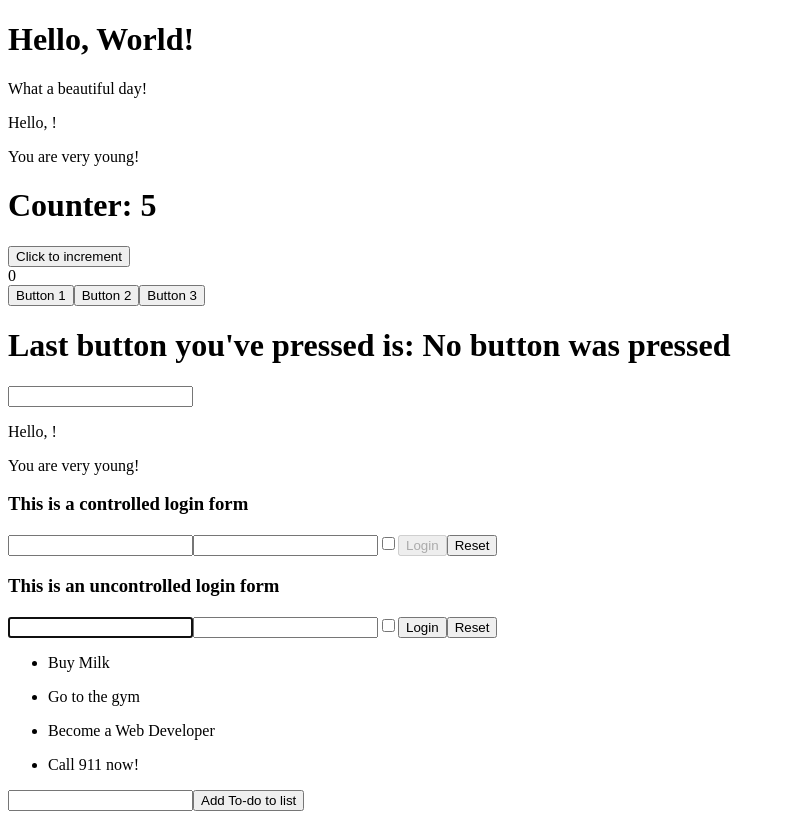
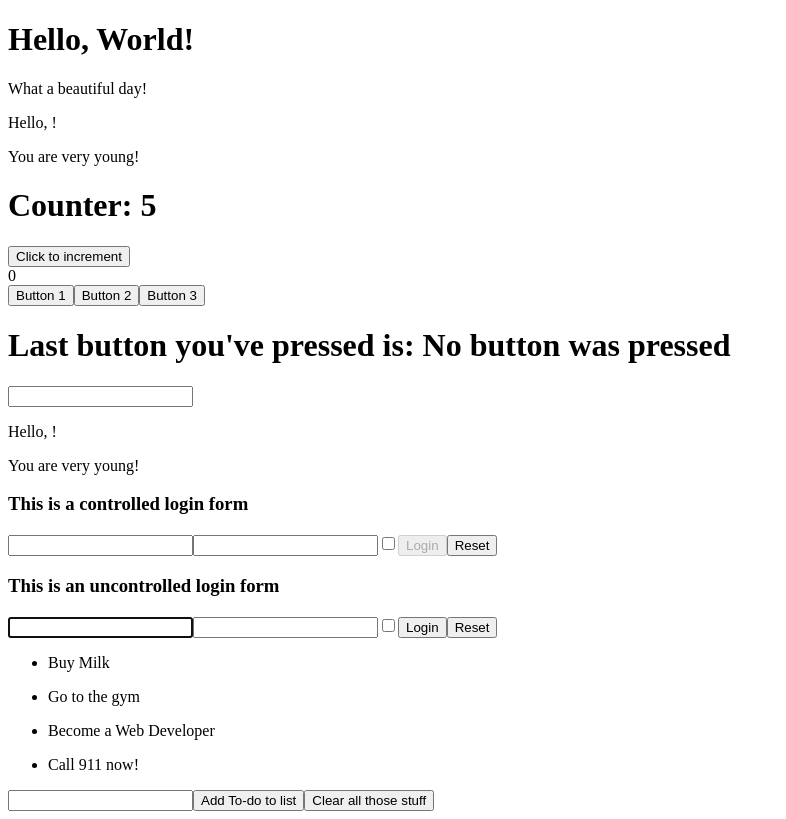
Before and after one commit to pincopops/react-exercises, a React (Create React App) app: page / in a window 1280 px wide. Shown: the whole page, without its empty margins (0-786 px from the left). Built offline with nearby package versions, Linux system fonts and the light colour scheme.

Commit message:
Completamento lists-05.

```diff
--- a/src/TodoList.js
+++ b/src/TodoList.js
@@ -4,22 +4,22 @@ import React from "react";
 
 export class Todolist extends React.Component {
 
-    state ={
+    state = {
         items: ["Buy Milk", "Go to the gym", "Become a Web Developer", "Call 911 now!"],
         name: "",
-        initialState: [],
     }
 
-        handleTodoInsertion = (event) =>{
-            this.setState ({
+
+    handleTodoInsertion = (event) => {
+        this.setState({
             name: event.target.value
         })
+    }
 
 
 
-        }
 
-        handleAddTodoToList = (event) =>{
+    handleAddTodoToList = (event) => {
         event.preventDefault()
 
         this.setState({
@@ -31,12 +31,20 @@ export class Todolist extends React.Component {
         })
     }
 
-        render(){
+    handleResetTodoList = (event) => {
+        event.preventDefault();
+        this.setState({
+            items: [],
+        })
+    }
+
+    render() {
 
         return <div>
             <div>{this.state.items.map((string, index) => <ul key={string + index}><li>{string}</li></ul>)}</div>
-            <input type="text" value={this.state.name} onChange={this.handleTodoInsertion}/>
+            <input type="text" value={this.state.name} onChange={this.handleTodoInsertion} />
             <button type="submit" onClick={this.handleAddTodoToList}>Add To-do to list</button>
+            <button type="button" onClick={this.handleResetTodoList}>Clear all those stuff</button>
         </div>
     }
 }
```
Lines whose indentation alone changed are shown as unchanged.
